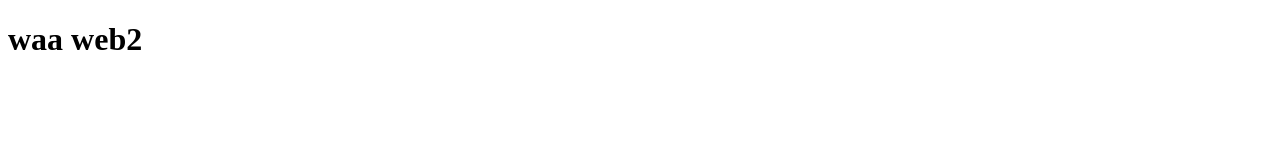
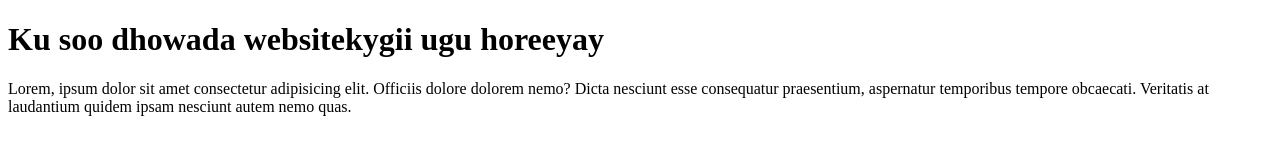
Before and after one commit to xamda20/2nd-web, a plain HTML site: page index.html in a window 1280 px wide. Drawn offline with Linux system fonts and the light colour scheme.

Commit message:
waxan ku darnay qoraal cusub

```diff
--- a/index.html
+++ b/index.html
@@ -4,9 +4,15 @@
     <meta charset="UTF-8">
     <meta name="viewport" content="width=device-width, initial-scale=1.0">
     <meta http-equiv="X-UA-Compatible" content="ie=edge">
-    <title>web2</title>
+    <title>First website</title>
 </head>
 <body>
-   <h1>waa web2</h1>
+   <h1>Ku soo dhowada websitekygii ugu horeeyay</h1>
+   <p>Lorem, ipsum dolor sit amet consectetur adipisicing
+       elit. Officiis dolore dolorem nemo? Dicta nesciunt esse
+       consequatur praesentium, aspernatur temporibus tempore
+        obcaecati. Veritatis at laudantium quidem ipsam nesciunt
+        autem nemo quas.</p>
+
 </body>
 </html>
```
